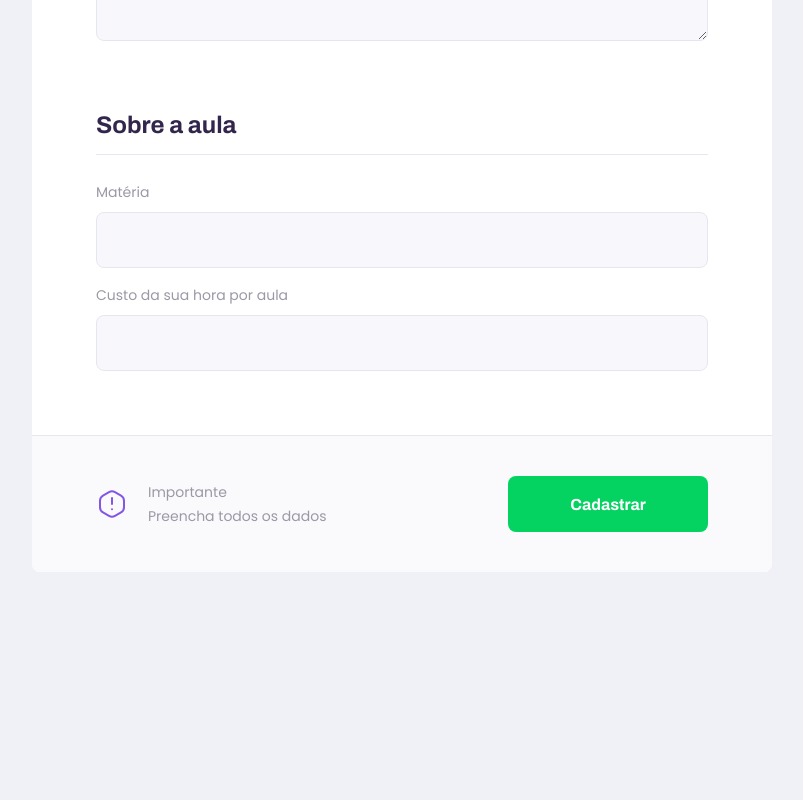
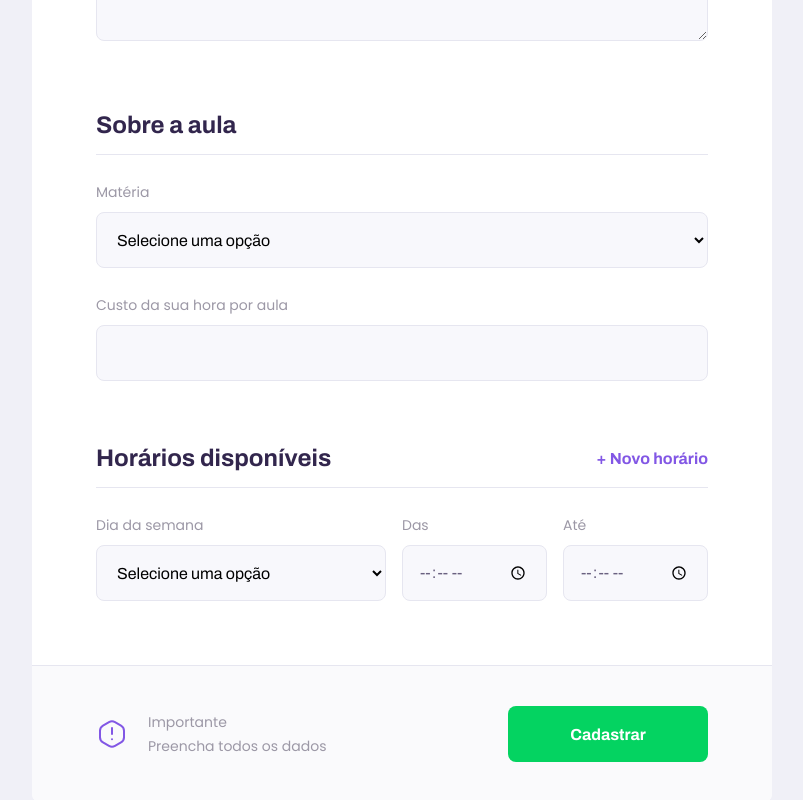
Before and after one commit to Cauaspinheiro/next-level-week-2, a React (Create React App) app in the folder web/: page /give-classes in a window 1280 px wide. Shown: the part 910-1710 px from the top of the page, without its empty margins (238-1041 px from the left). Before the commit the page ends 1482 px from the top, so only its background shows below. Built offline with nearby package versions, Linux system fonts and the light colour scheme; the HTML template or start-up script is replaced by a standard one.

Commit message:
feat(web): uses new Select component

```diff
--- a/web/src/assets/styles/global.css
+++ b/web/src/assets/styles/global.css
@@ -53,7 +53,7 @@
 
 .container {
   width: 90vw;
-  max-width: 700px;
+  max-width: 800px;
 }
 
 @media (min-width: 700px) {
--- a/web/src/components/PageHeader/styles.css
+++ b/web/src/components/PageHeader/styles.css
@@ -47,7 +47,7 @@
   margin-top: 2.4rem;
 }
 
-@media (min-width: 700px) {
+@media (min-width: 800px) {
   .page-header {
     height: 340px;
   }
@@ -58,7 +58,7 @@
 
   .page-header .header-content {
     flex: 1;
-    max-width: 740px;
+    max-width: 840px;
     margin: 0 auto;
     padding-bottom: 48px;
     display: flex;
--- a/web/src/pages/TeacherForm/index.tsx
+++ b/web/src/pages/TeacherForm/index.tsx
@@ -2,11 +2,12 @@
 
 import { PageHeader } from '../../components/PageHeader'
 import { Input } from '../../components/Input'
+import { Textarea } from '../../components/Textarea'
+import { Select } from '../../components/Select'
 
 import warningIcon from '../../assets/images/icons/warning.svg'
 
 import './styles.css'
-import { Textarea } from '../../components/Textarea'
 
 export function TeacherForm() {
   return (
@@ -32,9 +33,53 @@
         <fieldset>
           <legend>Sobre a aula</legend>
 
-          <Input name="subject" label="Matéria" />
+          <Select
+            name="subject"
+            label="Matéria"
+            options={[
+              { value: 'Artes', label: 'Artes' },
+              { value: 'Biologia', label: 'Biologia' },
+              { value: 'Ciências', label: 'Ciências' },
+              { value: 'Educação Física', label: 'Educação Física' },
+              { value: 'Filosofia', label: 'Filosofia' },
+              { value: 'Física', label: 'Física' },
+              { value: 'Geografia', label: 'Geografia' },
+              { value: 'História', label: 'História' },
+              { value: 'Inglês', label: 'Inglês' },
+              { value: 'Matemática', label: 'Matemática' },
+              { value: 'Português', label: 'Português' },
+              { value: 'Química', label: 'Química' },
+              { value: 'Sociologia', label: 'Sociologia' },
+            ]}
+          />
 
           <Input name="cost" label="Custo da sua hora por aula" />
+        </fieldset>
+
+        <fieldset>
+          <legend>
+            Horários disponíveis
+            <button type="button">+ Novo horário</button>
+          </legend>
+
+          <div className="schedule-item">
+            <Select
+              name="week_day"
+              label="Dia da semana"
+              options={[
+                { value: '0', label: 'Domingo' },
+                { value: '1', label: 'Segunda-feira' },
+                { value: '2', label: 'Terça-feira' },
+                { value: '3', label: 'Quarta-feira' },
+                { value: '4', label: 'Quinta-feira' },
+                { value: '5', label: 'Sexta-feira' },
+                { value: '6', label: 'Sábado' },
+              ]}
+            />
+
+            <Input name="from" label="Das" type="time" />
+            <Input name="to" label="Até" type="time" />
+          </div>
         </fieldset>
 
         <footer>
--- a/web/src/pages/TeacherForm/styles.css
+++ b/web/src/pages/TeacherForm/styles.css
@@ -38,7 +38,24 @@
   border-bottom: 1px solid var(--color-line-in-white);
 }
 
+#page-teacher-form main fieldset legend button {
+  background: none;
+  border: 0;
+  color: var(--color-primary);
+  font: 700 1.6rem Archivo;
+  cursor: pointer;
+  transition: color 0.2s;
+}
+
+#page-teacher-form main fieldset legend button:hover {
+  color: var(--color-primary-dark);
+}
+
 #page-teacher-form main fieldset .input-block + .textarea-block {
+  margin-top: 2.4rem;
+}
+
+#page-teacher-form main fieldset .select-block + .input-block {
   margin-top: 2.4rem;
 }
 
@@ -98,6 +115,16 @@
     padding: 0 6.4rem;
   }
 
+  #page-teacher-form main .schedule-item {
+    display: grid;
+    grid-template-columns: 2fr 1fr 1fr;
+    column-gap: 1.6rem;
+  }
+
+  #page-teacher-form main .schedule-item .input-block {
+    margin-top: 0 !important;
+  }
+
   #page-teacher-form main footer {
     padding: 4rem 6.4rem;
     display: flex;
--- a/web/src/pages/TeacherList/index.tsx
+++ b/web/src/pages/TeacherList/index.tsx
@@ -1,20 +1,51 @@
-import React from 'react';
+import React from 'react'
 
-import { PageHeader } from '../../components/PageHeader';
+import { PageHeader } from '../../components/PageHeader'
 
+import { TeacherItem } from '../../components/TeacherItem'
+import { Input } from '../../components/Input'
+import { Select } from '../../components/Select'
 
-import './styles.css';
-import { TeacherItem } from '../../components/TeacherItem';
-import { Input } from '../../components/Input';
+import './styles.css'
 
 export function TeacherList() {
   return (
     <div id="page-teacher-list" className="container">
       <PageHeader title="Estes são os proffys disponíveis.">
         <form id="search-teachers">
-          <Input name="subject" label="Matéria" />
+          <Select
+            name="subject"
+            label="Matéria"
+            options={[
+              { value: 'Artes', label: 'Artes' },
+              { value: 'Biologia', label: 'Biologia' },
+              { value: 'Ciências', label: 'Ciências' },
+              { value: 'Educação Física', label: 'Educação Física' },
+              { value: 'Filosofia', label: 'Filosofia' },
+              { value: 'Física', label: 'Física' },
+              { value: 'Geografia', label: 'Geografia' },
+              { value: 'História', label: 'História' },
+              { value: 'Inglês', label: 'Inglês' },
+              { value: 'Matemática', label: 'Matemática' },
+              { value: 'Português', label: 'Português' },
+              { value: 'Química', label: 'Química' },
+              { value: 'Sociologia', label: 'Sociologia' },
+            ]}
+          />
 
-          <Input name="week_day" label="Dia da semana" />
+          <Select
+            name="week_day"
+            label="Dia da semana"
+            options={[
+              { value: '0', label: 'Domingo' },
+              { value: '1', label: 'Segunda-feira' },
+              { value: '2', label: 'Terça-feira' },
+              { value: '3', label: 'Quarta-feira' },
+              { value: '4', label: 'Quinta-feira' },
+              { value: '5', label: 'Sexta-feira' },
+              { value: '6', label: 'Sábado' },
+            ]}
+          />
 
           <Input type="time" name="time" label="Hora" />
         </form>
@@ -27,5 +58,5 @@
         <TeacherItem />
       </main>
     </div>
-  );
+  )
 }
--- a/web/src/pages/TeacherList/styles.css
+++ b/web/src/pages/TeacherList/styles.css
@@ -16,7 +16,7 @@
   width: 90%;
 }
 
-@media (min-width: 700px) {
+@media (min-width: 800px) {
   #page-teacher-list {
     max-width: 100%;
   }
@@ -29,7 +29,8 @@
     bottom: -24px;
   }
 
-  #search-teachers .input-block + .input-block {
+  #search-teachers .input-block + .input-block,
+  #search-teachers .select-block + .select-block {
     margin-top: 0rem;
   }
 }
```
